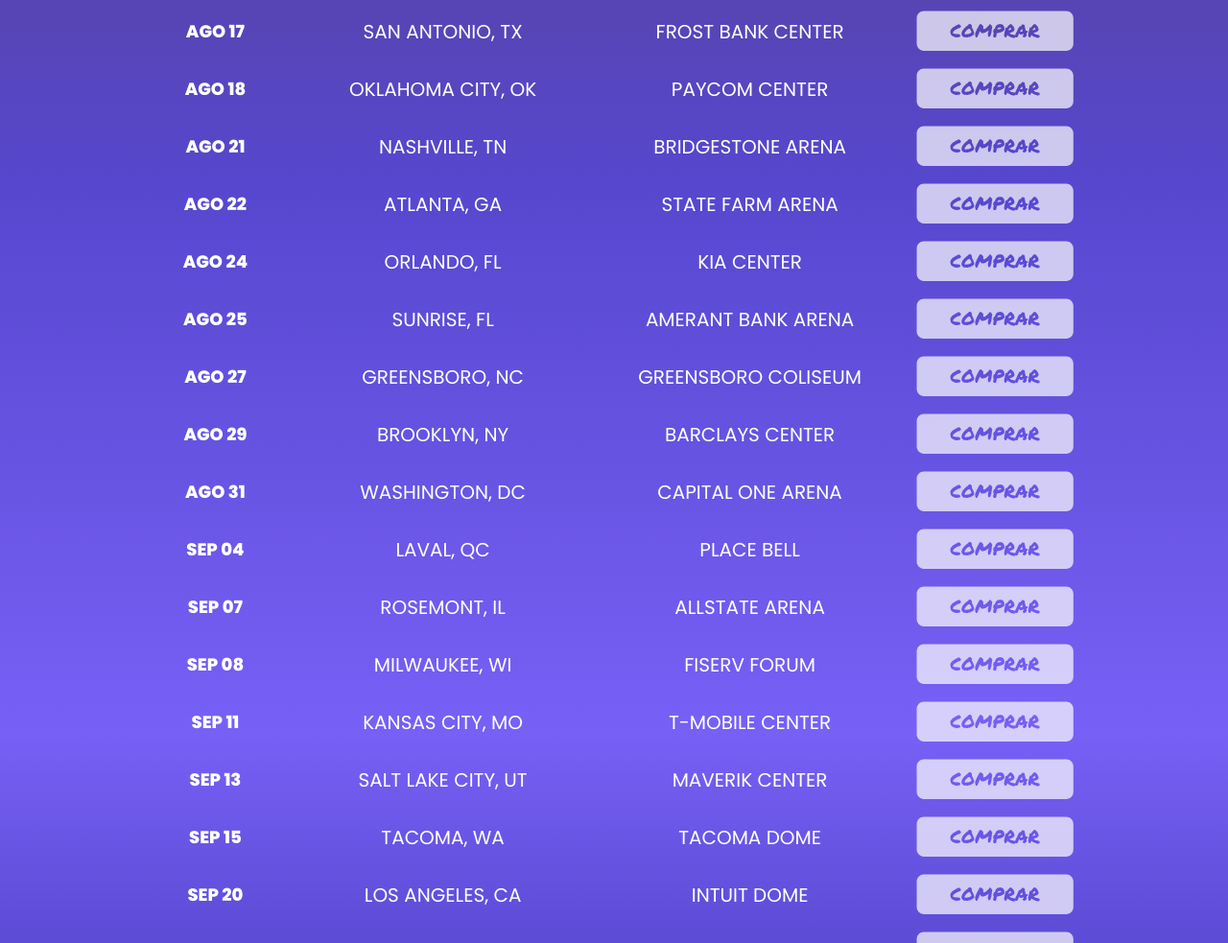
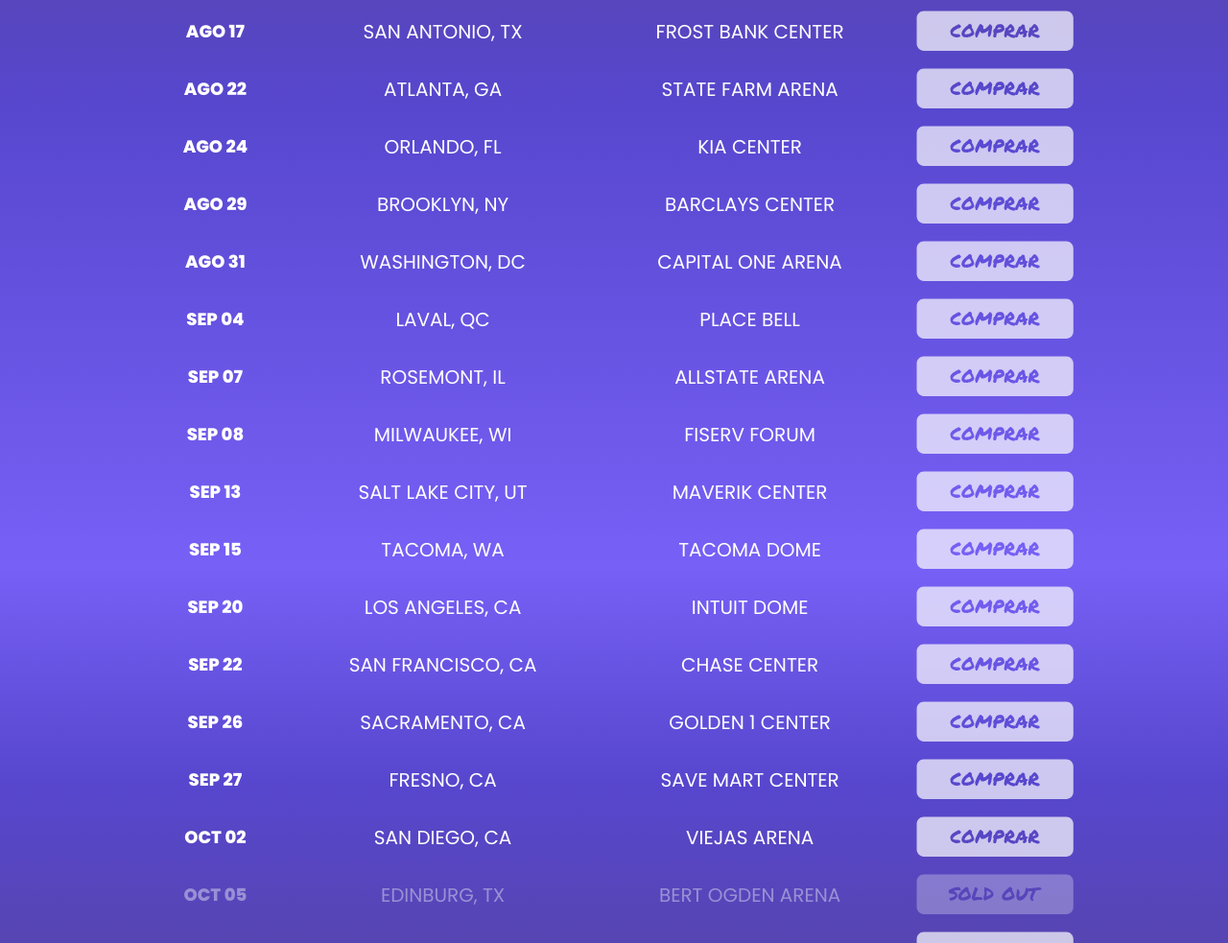
Before and after one commit to ofmendez/grupoFrontera, a plain HTML site: page index.html in a window 1280 px wide. Shown: the part 1572-2555 px from the top of the page at 96% size. Drawn offline with Linux system fonts and the light colour scheme; a script that the page names is missing.

Commit message:
Update index.html
Eliminar fechas

```diff
--- a/index.html
+++ b/index.html
@@ -246,42 +246,7 @@
                </div>
                </div>
                <!-- Fin Fecha -->
-               <!-- Inicio Fecha -->
-               <div class="FechaConcierto">
-                  <div class="DiaMesConcierto">
-                     <p>AGO 18</p>
-                  </div>
-                  <div class="CiudadConcierto">
-                     <p>OKLAHOMA CITY, OK</p>
-                  </div>
-                  <div class="LugarConcierto">
-                     <p>Paycom Center</p>
-                  </div>
-                  <div class="BotonConcierto">
-                     <a class="EnlaceBoton" href="https://www.ticketmaster.com/event/0C0060AAB93F5B2F" target="_blank">
-                     <button><img class="CursorPointer" src="Images/Comprar.svg" alt="Comprar"/></button>
-                  </a>
-               </div>
-               </div>
-               <!-- Fin Fecha -->
-               <!-- Inicio Fecha -->
-               <div class="FechaConcierto">
-                  <div class="DiaMesConcierto">
-                     <p>AGO 21</p>
-                  </div>
-                  <div class="CiudadConcierto">
-                     <p>NASHVILLE, TN</p>
-                  </div>
-                  <div class="LugarConcierto">
-                     <p>Bridgestone Arena</p>
-                  </div>
-                  <div class="BotonConcierto">
-                     <a class="EnlaceBoton" href="https://www.ticketmaster.com/event/1B0060AA7C086CAB" target="_blank">
-                     <button><img class="CursorPointer" src="Images/Comprar.svg" alt="Comprar"/></button>
-                  </a>
-               </div>
-               </div>
-               <!-- Fin Fecha -->
+
                <!-- Inicio Fecha -->
                <div class="FechaConcierto">
                   <div class="DiaMesConcierto">
@@ -318,42 +283,7 @@
                </div>
                </div>
                <!-- Fin Fecha -->
-               <!-- Inicio Fecha -->
-               <div class="FechaConcierto">
-                  <div class="DiaMesConcierto">
-                     <p>AGO 25</p>
-                  </div>
-                  <div class="CiudadConcierto">
-                     <p>SUNRISE, FL</p>
-                  </div>
-                  <div class="LugarConcierto">
-                     <p>Amerant Bank Arena</p>
-                  </div>
-                  <div class="BotonConcierto">
-                     <a class="EnlaceBoton" href="https://seatgeek.com/grupo-frontera-tickets/sunrise-florida-amerant-bank-arena-2024-08-25-8-pm/concert/16878378" target="_blank">
-                     <button><img class="CursorPointer" src="Images/Comprar.svg" alt="Comprar"/></button>
-                  </a>
-               </div>
-               </div>
-               <!-- Fin Fecha -->
-               <!-- Inicio Fecha -->
-               <div class="FechaConcierto">
-                  <div class="DiaMesConcierto">
-                     <p>AGO 27</p>
-                  </div>
-                  <div class="CiudadConcierto">
-                     <p>GREENSBORO, NC</p>
-                  </div>
-                  <div class="LugarConcierto">
-                     <p>Greensboro Coliseum</p>
-                  </div>
-                  <div class="BotonConcierto">
-                     <a class="EnlaceBoton" href="https://www.ticketmaster.com/event/2D0060A9C6B78190" target="_blank">
-                     <button><img class="CursorPointer" src="Images/Comprar.svg" alt="Comprar"/></button>
-                  </a>
-               </div>
-               </div>
-               <!-- Fin Fecha -->
+
                <!-- Inicio Fecha -->
                <div class="FechaConcierto">
                   <div class="DiaMesConcierto">
@@ -444,24 +374,7 @@
                </div>
                </div>
                <!-- Fin Fecha -->
-               <!-- Inicio Fecha -->
-               <div class="FechaConcierto">
-                  <div class="DiaMesConcierto">
-                     <p>SEP 11</p>
-                  </div>
-                  <div class="CiudadConcierto">
-                     <p>KANSAS CITY, MO</p>
-                  </div>
-                  <div class="LugarConcierto">
-                     <p>T-Mobile Center</p>
-                  </div>
-                  <div class="BotonConcierto">
-                     <a class="EnlaceBoton" href="https://www.ticketmaster.com/event/060060AC4FD283C2" target="_blank">
-                     <button><img class="CursorPointer" src="Images/Comprar.svg" alt="Comprar"/></button>
-                  </a>
-               </div>
-               </div>
-               <!-- Fin Fecha -->
+
                <!-- Inicio Fecha -->
                <div class="FechaConcierto">
                   <div class="DiaMesConcierto">
```
